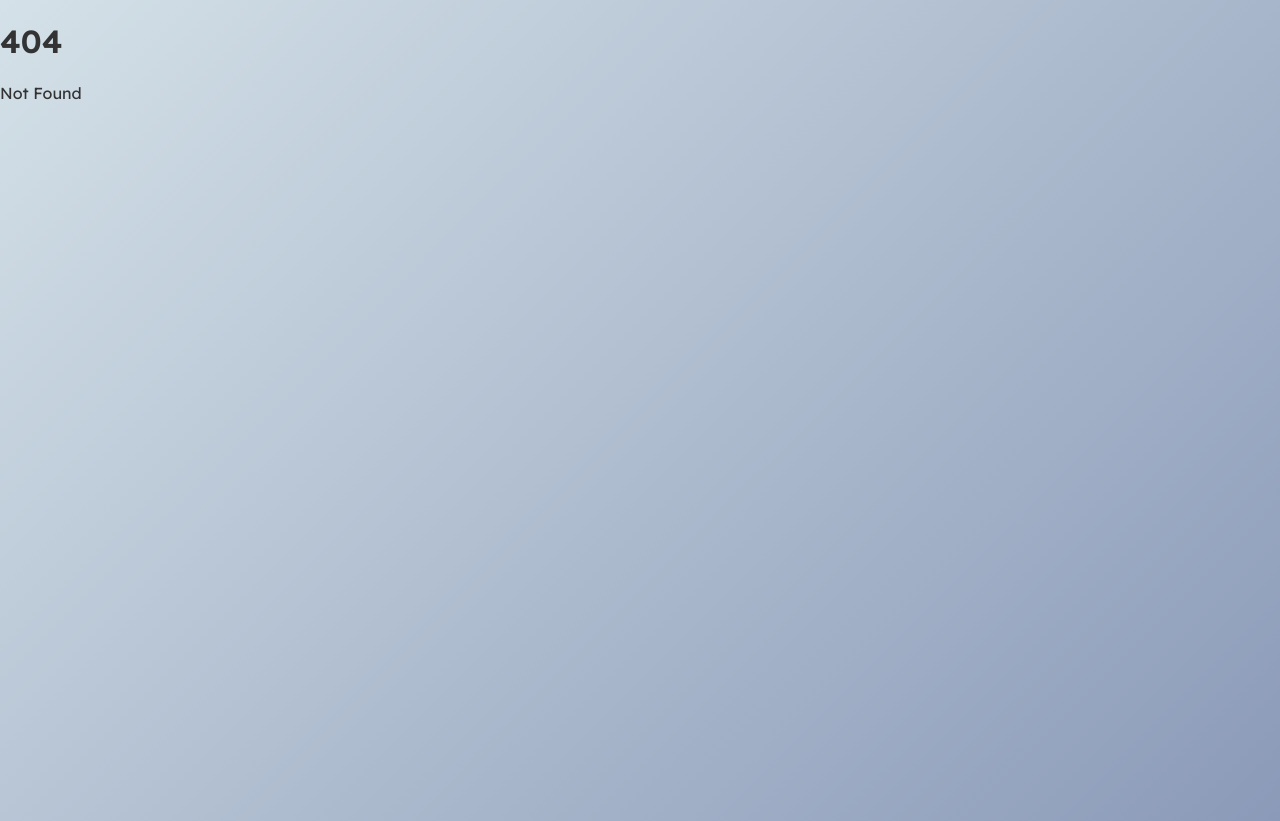
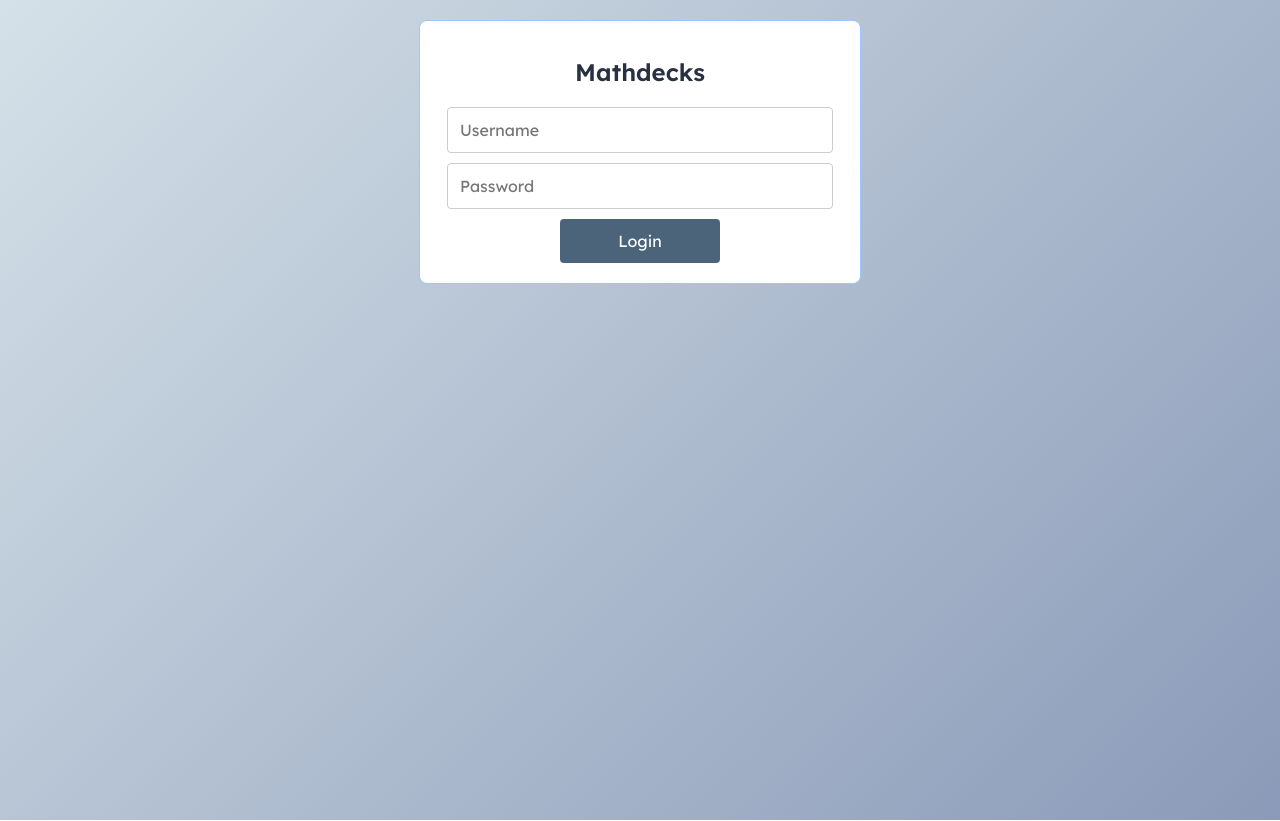
Before and after one commit to edfournier/mathdecks, a SvelteKit app in the folder client/: page /login in a window 1280 px wide. Before the commit this address had no page. Built offline with nearby package versions, Linux system fonts and the light colour scheme.

Commit message:
add route folders

```diff
--- a/client/src/routes/Card.svelte
+++ b/client/src/routes/dashboard/Card.svelte
@@ -53,7 +53,7 @@
     }
 
     .front {
-        background: rgba(255, 255, 255, 0.8);
+        background: white;
         border: 1px solid #a0c4ff;
     }
 
--- a/client/src/routes/DeckEditor.svelte
+++ b/client/src/routes/dashboard/DeckEditor.svelte
@@ -150,7 +150,7 @@
         min-width: 65px;
         background-color: #4b647a;
         font-size: 16px;
-        color: #ffffff;
+        color: white;
     }
 
     .delete-button {
--- a/client/src/routes/DeckViewer.svelte
+++ b/client/src/routes/dashboard/DeckViewer.svelte
@@ -78,7 +78,7 @@
         border-radius: 4px;
         padding: 10px;
         font-size: 24px;
-        color: #ffffff;
+        color: white;
         cursor: pointer;
     }
 
--- /dev/null
+++ b/client/src/routes/login/+page.svelte
@@ -0,0 +1,5 @@
+<script>
+    import Login from "./Login.svelte";
+</script>
+
+<Login />
--- /dev/null
+++ b/client/src/routes/login/Login.svelte
@@ -0,0 +1,97 @@
+<script>
+    import { goto } from "$app/navigation";
+
+    let username = "";
+    let password = "";
+    let alert = "";
+
+    async function login() {
+        try {
+            // Hit token endpoint with credentials
+            const res = await fetch("http://localhost:3000/token", {
+                method: "POST",
+                headers: { "Content-Type": "application/json" },
+                body: JSON.stringify({ username, password }),
+            });
+
+            if (!res.ok) {
+                alert = "Login failed. Bad credentials.";
+            }
+            else {
+                // Save token and redirect to dashboard
+                const json = await res.json();
+                localStorage.setItem("token", JSON.stringify(json.token));
+                goto("/");
+            }
+        }
+        catch (err) {
+            console.error(`Login error: ${err}`);
+            alert = "An error occurred. Please try again.";
+        }
+    }
+</script>
+
+<div class="login-container">
+    <h1>Mathdecks</h1>
+    {#if alert}
+        <p>{alert}</p>
+    {/if}
+    <form on:submit|preventDefault={login}>
+        <input placeholder="Username" bind:value={username} required />
+        <input type="password" placeholder="Password" bind:value={password} required />
+        <button type="submit">Login</button>
+    </form>
+</div>
+
+<style>
+    .login-container {
+        margin: 20px auto;
+        max-width: 400px;
+        text-align: center;
+        padding: 20px;
+        border-radius: 8px;
+        background: white;
+        border: 1px solid #a0c4ff;
+    }
+
+    h1 {
+        font-size: 24px;
+        color: #283142;
+        margin-bottom: 20px;
+    }
+
+    input {
+        font-family: inherit;
+        width: 90%;
+        padding: 12px;
+        margin-bottom: 10px;
+        border-radius: 4px;
+        border: 1px solid #ccc;
+        font-size: 16px;
+    }
+
+    button {
+        font-family: inherit;
+        background-color: #4b647a;
+        border: none;
+        border-radius: 4px;
+        padding: 12px;
+        font-size: 16px;
+        color: white;
+        cursor: pointer;
+        width: 40%;
+    }
+
+    button:hover {
+        background-color: #8393a1;
+    }
+
+    button:active {
+        transform: scale(0.99);
+    }
+
+    p {
+        color: red;
+        font-size: 16px;
+    }
+</style>
```
Also changed, not shown: client/src/routes/+page.svelte (+6 -8 lines), client/src/routes/dashboard/+page.svelte (added, +13 -0 lines), client/src/routes/dashboard/Dashboard.svelte (renamed from client/src/routes/Dashboard.svelte), client/src/routes/dashboard/Katex.svelte (renamed from client/src/routes/Katex.svelte).
